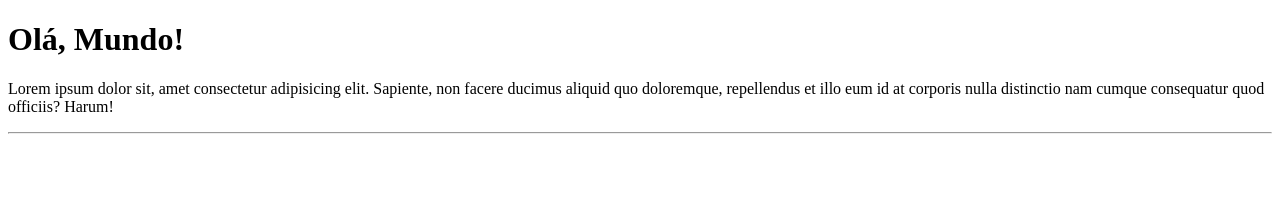
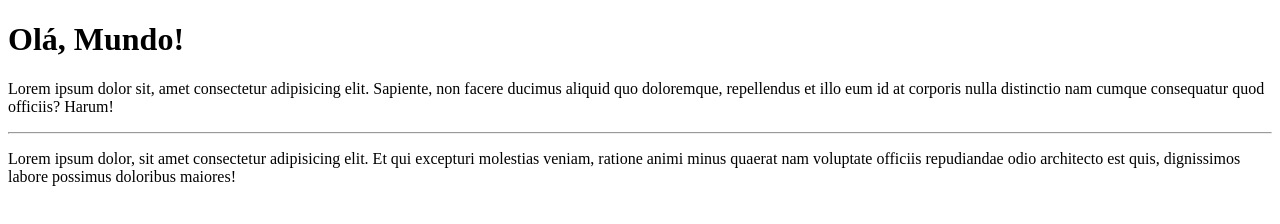
Before and after one commit to josias-felix/Ola-Mundo, a plain HTML site: page Site-exemplo/index.html in a window 1280 px wide. Drawn offline with Linux system fonts and the light colour scheme.

Commit message:
Adicionei um parágrafo

```diff
--- a/Site-exemplo/index.html
+++ b/Site-exemplo/index.html
@@ -9,5 +9,6 @@
     <h1>Olá, Mundo!</h1>
     <p>Lorem ipsum dolor sit, amet consectetur adipisicing elit. Sapiente, non facere ducimus aliquid quo doloremque, repellendus et illo eum id at corporis nulla distinctio nam cumque consequatur quod officiis? Harum!</p>
     <hr>
+    <p>Lorem ipsum dolor, sit amet consectetur adipisicing elit. Et qui excepturi molestias veniam, ratione animi minus quaerat nam voluptate officiis repudiandae odio architecto est quis, dignissimos labore possimus doloribus maiores!</p>
 </body>
 </html>
```
